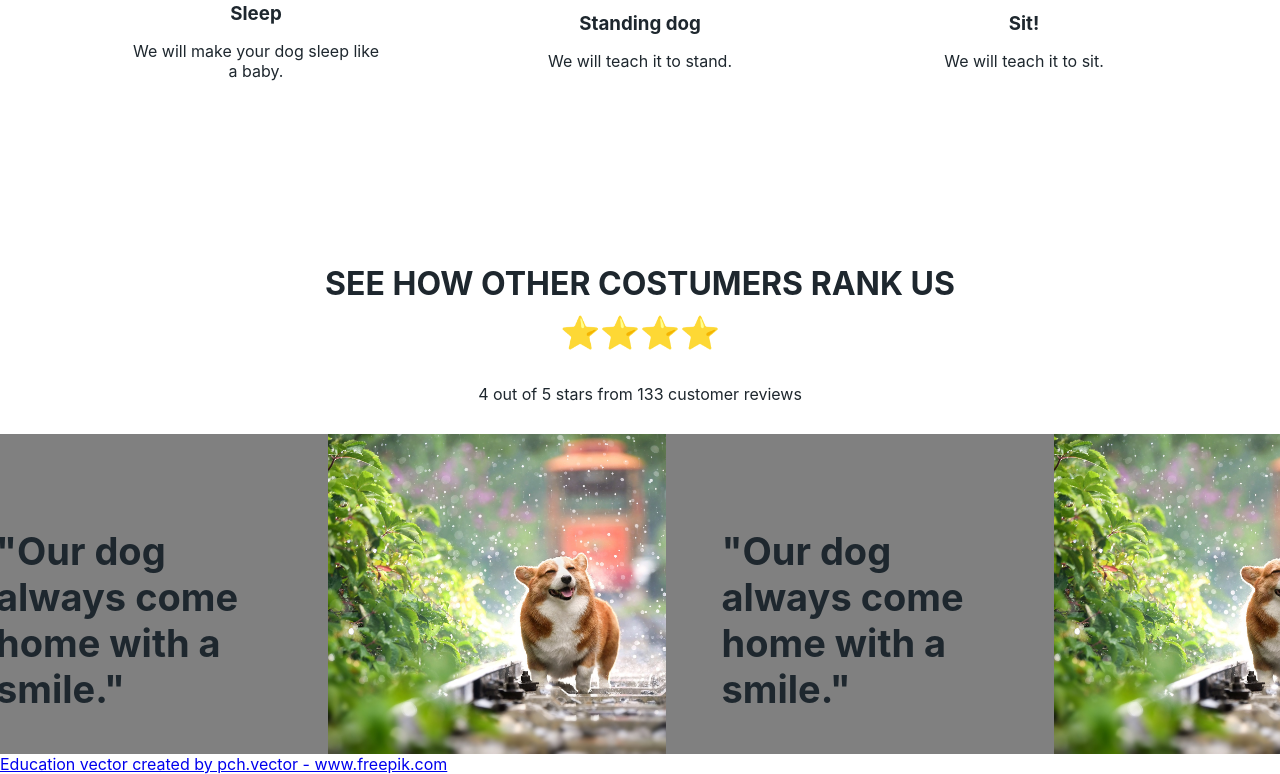
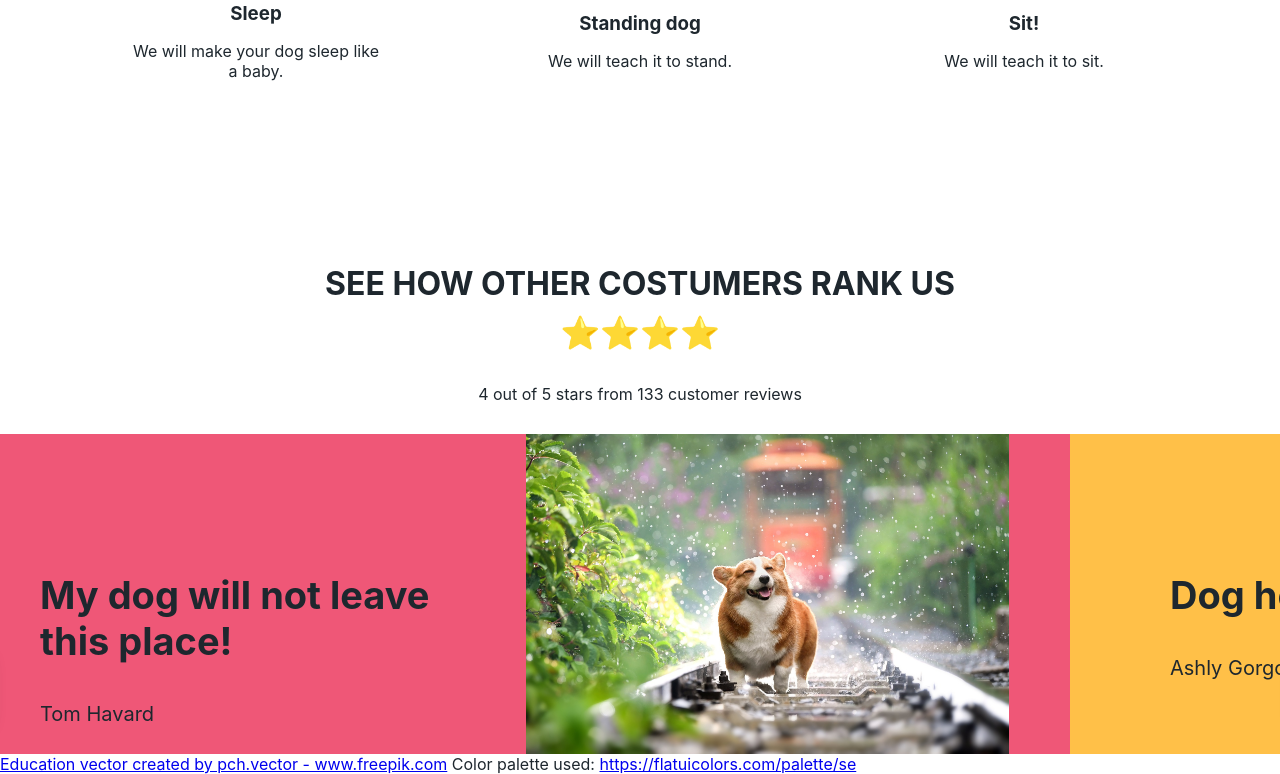
Before and after one commit to andreasaker/generic-startpage, a React (Create React App) app: page / in a window 1280 px wide. Shown: the part 2022-2796 px from the top of the page. Built offline with nearby package versions, Linux system fonts and the light colour scheme.

Commit message:
Gallery done for costumer reviews

```diff
--- a/src/App.js
+++ b/src/App.js
@@ -9,6 +9,32 @@ import Footer from "./components/footer";
 import styled from "styled-components";
 import { contentOne, contentTwo } from "./fakeData";
 import SimpleText from "./components/simpleText";
+
+const data = {
+  reviews: [
+    {
+      text: "My dog will not leave this place!",
+      subtext: "Tom Havard",
+      picture: "happy-corgi.jpg",
+      picAlt: "BIld av huoadg5888 från Pixabay",
+      color: "#ef5777",
+    },
+    {
+      text: "Dog heaven!",
+      subtext: "Ashly Gorgon",
+      picture: "happy-corgi.jpg",
+      picAlt: "BIld av huoadg5888 från Pixabay",
+      color: "#ffc048",
+    },
+    {
+      text: "This is a company you can trust your dog with.",
+      subtext: "Sally Mostard",
+      picture: "happy-corgi.jpg",
+      picAlt: "BIld av huoadg5888 från Pixabay",
+      color: "#9ce5fd",
+    },
+  ],
+};
 
 const Wrapper = styled.div`
   display: flex;
@@ -40,7 +66,7 @@ const App = () => {
         stars={4}
         text="4 out of 5 stars from 133 customer reviews"
       />
-      <CostumerStories />
+      <CostumerStories reviews={data.reviews} />
       <Brands />
       <Footer />
     </Wrapper>
--- a/src/components/costumerRanking.js
+++ b/src/components/costumerRanking.js
@@ -25,7 +25,7 @@ const P = styled.p`
 const ranking = (amount) => {
   const stars = [];
   for (let i = 0; i < amount; i++) {
-    stars.push(<span>&#11088;</span>);
+    stars.push(<span key={i}>&#11088;</span>);
   }
   return stars;
 };
--- a/src/components/costumerStories.js
+++ b/src/components/costumerStories.js
@@ -1,4 +1,4 @@
-import React, { useState } from "react";
+import React, { useState, useEffect } from "react";
 import styled from "styled-components";
 import Wrapper from "./wrapper";
 import Review from "./review";
@@ -28,6 +28,7 @@ const NextButton = styled(Button)`
   font-size: 2em;
   padding: 0.3em 0.5em 0.35em 0.5em;
   z-index: 2;
+  box-shadow: 8px 7px 16px #3737376b;
   &:hover {
     color: #ffffff;
   }
@@ -37,26 +38,58 @@ const PrevButton = styled(NextButton)`
   margin: 220px 0 0 -20px;
 `;
 
-const CostumerStories = () => {
+/**
+ *
+ * @param {*} text
+ * @param {*} subtext
+ * @param {*} picture
+ * @param {*} picAlt
+ * @param {*} color
+ * @returns review component for every object
+ */
+const CostumerStories = ({ reviews }) => {
   const [leftvalue, setLeftValue] = useState(0);
+  const [reviewLength, setReviewLength] = useState(reviews.length);
+  const [selectedReview, setSelectedReview] = useState(1);
 
   const handleNextButton = (e) => {
     e.preventDefault();
-    setLeftValue(leftvalue - 64);
+    if (selectedReview !== reviewLength) {
+      setLeftValue(leftvalue - 1130);
+      setSelectedReview(selectedReview + 1);
+    }
   };
 
   const handlePrevButton = (e) => {
     e.preventDefault();
-    setLeftValue(leftvalue + 64);
+    if (selectedReview !== 1) {
+      setLeftValue(leftvalue + 1130);
+      setSelectedReview(selectedReview - 1);
+    }
   };
+
+  useEffect(() => {
+    setReviewLength(reviews.length);
+  }, [reviews]);
 
   return (
     <StyledWrapper>
       <ReviewStack>
         <PrevButton onClick={(e) => handlePrevButton(e)}>⮜</PrevButton>
+        {reviews.map((r, i) => {
+          return (
+            <Review
+              key={i}
+              leftValue={leftvalue}
+              text={r.text}
+              subtext={r.subtext}
+              picture={r.picture}
+              picAlt={r.picAlt}
+              color={r.color}
+            />
+          );
+        })}
 
-        <Review leftValue={leftvalue + "em"} />
-        <Review leftValue={leftvalue + "em"} />
         <NextButton onClick={(e) => handleNextButton(e)}>⮞</NextButton>
       </ReviewStack>
     </StyledWrapper>
--- a/src/components/footer.js
+++ b/src/components/footer.js
@@ -6,6 +6,10 @@ const Footer = () => {
     <div>
       <a href="https://www.freepik.com/vectors/education">
         Education vector created by pch.vector - www.freepik.com
+      </a>{" "}
+      Color palette used:{" "}
+      <a href="https://flatuicolors.com/palette/se">
+        https://flatuicolors.com/palette/se
       </a>
     </div>
   );
--- a/src/components/review.js
+++ b/src/components/review.js
@@ -4,12 +4,19 @@ import styled from "styled-components";
 const Card = styled.div`
   display: flex;
   flex-direction: row;
-  width: 70em;
+  width: 1130px;
+  flex-shrink: 0;
   height: inherit;
-  background-color: gray;
+  background-color: ${(props) => props.color};
   position: relative;
-  left: ${(props) => props.left};
+  left: ${(props) => `${props.left}px`};
+  transition: all 1s ease;
+
+  &:last-of-type {
+    width: 1400px;
+  }
 `;
+
 //on click move left or right
 //position: relative;
 //left: -64em;
@@ -21,8 +28,8 @@ const Img = styled.img`
 const Box = styled.div`
   display: flex;
   flex-direction: column;
-  padding: 2em 2em 2em 2em;
-  font-size: 28px;
+  padding: 5em 2em 2em 5em;
+  font-size: 20px;
   width: 45%;
 `;
 
@@ -37,16 +44,16 @@ const Canvas = styled.div`
   height: 100%;
 `;
 
-const Review = ({ leftValue, text, subtext, picture }) => {
+const Review = ({ leftValue, text, subtext, picture, picAlt, color }) => {
   return (
-    <Card left={leftValue}>
+    <Card left={leftValue} color={color}>
       <Box>
-        <P>"Our dog always come home with a smile."</P>
-        <div>Melone & Tim</div>
+        <P>{text}</P>
+        <div>{subtext}</div>
       </Box>
 
       <Canvas>
-        <Img src="happy-corgi.jpg" alt="BIld av huoadg5888 från Pixabay" />
+        <Img src={picture} alt={picAlt} />
       </Canvas>
     </Card>
   );
```
Also changed, not shown: src/components/next_button.js (deleted, +0 -22 lines).
